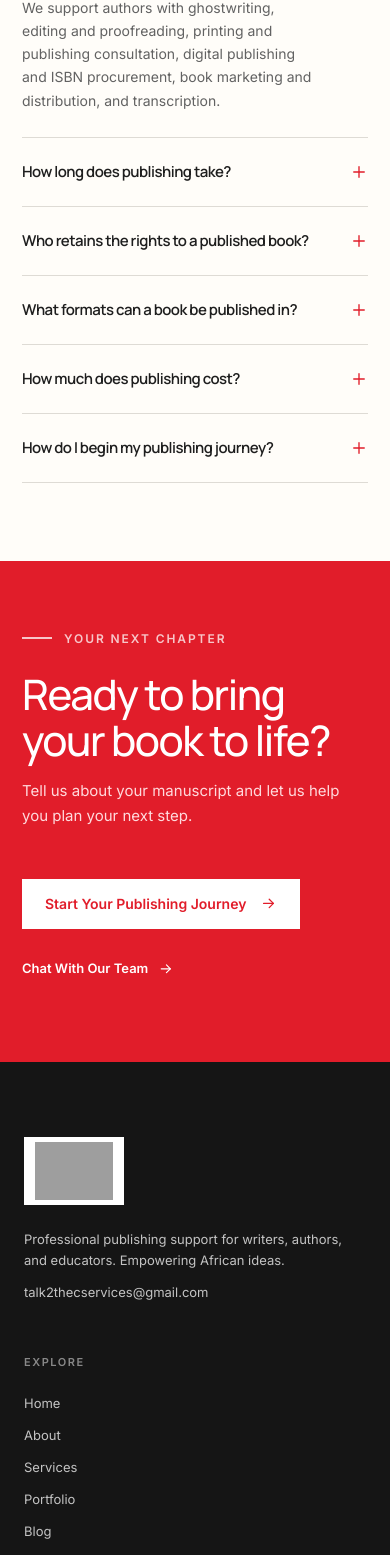
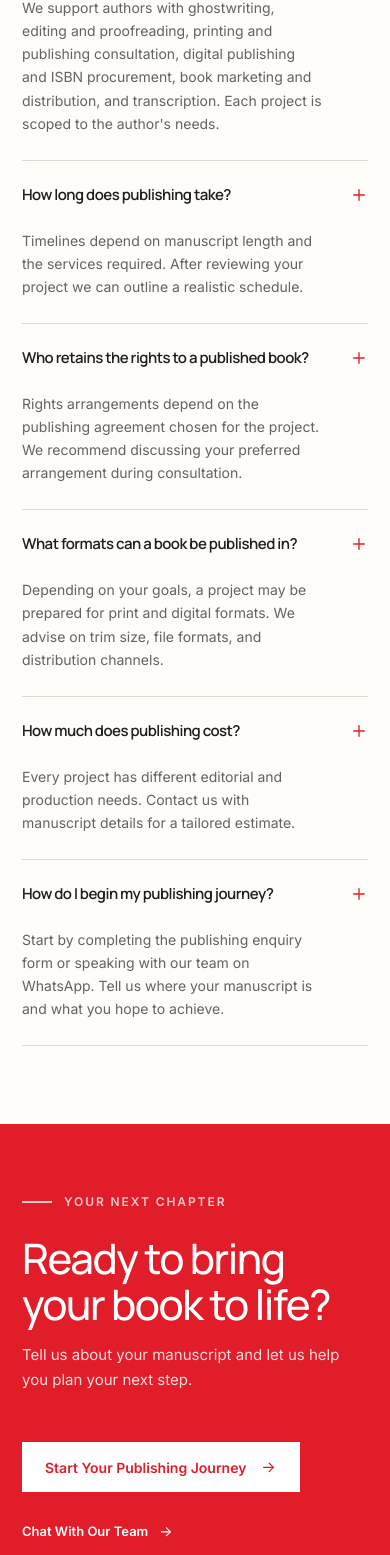
Before and after one commit to thecpublishers/thec-publishers-website, a React (Vite) app in the folder thec-publishers-website/: page / in a window 390 px wide. Shown: the part 9818-11373 px from the top of the page. Built offline with nearby package versions, Linux system fonts and the light colour scheme; grey boxes are pictures that could not be loaded; the HTML template or start-up script is replaced by a standard one.

Commit message:
Fix: close mobile menu on SPA navigation and add header listener for closeMobileMenu event

```diff
--- a/thec-publishers-website/src/App.tsx
+++ b/thec-publishers-website/src/App.tsx
@@ -35,12 +35,30 @@ const books = [
 ];
 
 const faqs = [
-  ["What services does Thec Writers & Publishers offer?", "We support authors with ghostwriting, editing and proofreading, printing and publishing consultation, digital publishing and ISBN procurement, book marketing and distribution, and transcription."],
-  ["How long does publishing take?", "Timelines depend on manuscript length, readiness, the services required, and the production plan. After reviewing your project, our team can outline a realistic schedule."],
-  ["Who retains the rights to a published book?", "Rights arrangements depend on the publishing agreement selected for the project. We recommend discussing your preferred arrangement during consultation and reviewing the written agreement carefully."],
-  ["What formats can a book be published in?", "Depending on your goals, a project may be prepared for print and digital formats. The suitable formats, trim size, and production specifications are confirmed during planning."],
-  ["How much does publishing cost?", "Every project has different editorial and production needs. Contact us with your manuscript details for a tailored estimate rather than a one-size-fits-all price."],
-  ["How do I begin my publishing journey?", "Start by completing the publishing enquiry form or speaking with our team on WhatsApp. Tell us where your manuscript is now and what you hope to achieve."],
+  [
+    "What services does Thec Writers & Publishers offer?",
+    "We support authors with ghostwriting, editing and proofreading, printing and publishing consultation, digital publishing and ISBN procurement, book marketing and distribution, and transcription. Each project is scoped to the author's needs.",
+  ],
+  [
+    "How long does publishing take?",
+    "Timelines depend on manuscript length and the services required. After reviewing your project we can outline a realistic schedule.",
+  ],
+  [
+    "Who retains the rights to a published book?",
+    "Rights arrangements depend on the publishing agreement chosen for the project. We recommend discussing your preferred arrangement during consultation.",
+  ],
+  [
+    "What formats can a book be published in?",
+    "Depending on your goals, a project may be prepared for print and digital formats. We advise on trim size, file formats, and distribution channels.",
+  ],
+  [
+    "How much does publishing cost?",
+    "Every project has different editorial and production needs. Contact us with manuscript details for a tailored estimate.",
+  ],
+  [
+    "How do I begin my publishing journey?",
+    "Start by completing the publishing enquiry form or speaking with our team on WhatsApp. Tell us where your manuscript is and what you hope to achieve.",
+  ],
 ];
 
 function Icon({ name }: { name: "arrow" | "menu" | "close" | "check" | "plus" | "mail" | "phone" | "pin" }) {
@@ -63,11 +81,20 @@ function LinkButton({ href, children, secondary = false, light = false }: { href
 
 function Header() {
   const [open, setOpen] = useState(false);
+
   useEffect(() => {
     const close = () => setOpen(false);
+    const handleCloseEvent = () => setOpen(false);
+
     window.addEventListener("popstate", close);
-    return () => window.removeEventListener("popstate", close);
+    window.addEventListener("closeMobileMenu", handleCloseEvent);
+
+    return () => {
+      window.removeEventListener("popstate", close);
+      window.removeEventListener("closeMobileMenu", handleCloseEvent);
+    };
   }, []);
+
   return (
     <header className="site-header">
       <a href="/" className="brand" aria-label="Thec Writers & Publishers, home">
@@ -82,8 +109,12 @@ function Header() {
       </button>
       <div id="mobile-menu" className={`mobile-menu ${open ? "open" : ""}`}>
         <nav aria-label="Mobile navigation">
-          {nav.map(([label, href], i) => <a key={label} href={href}><span>0{i + 1}</span>{label}</a>)}
-          <a className="mobile-cta" href="/publish-your-book/">Publish Your Book <Icon name="arrow" /></a>
+          {nav.map(([label, href], i) => (
+            <a key={label} href={href} onClick={() => setOpen(false)}>
+              <span>0{i + 1}</span>{label}
+            </a>
+          ))}
+          <a className="mobile-cta" href="/publish-your-book/" onClick={() => setOpen(false)}>Publish Your Book <Icon name="arrow" /></a>
         </nav>
       </div>
     </header>
@@ -211,7 +242,19 @@ function Hero() {
 
 function Faq({ question, answer, index }: { question: string; answer: string; index: number }) {
   const [open, setOpen] = useState(index === 0);
-  return <div className={`faq-item ${open ? "active" : ""}`}><h3><button type="button" onClick={() => setOpen(!open)} aria-expanded={open}><span>{question}</span><Icon name="plus" /></button></h3><div className="faq-answer" hidden={!open}><p>{answer}</p></div></div>;
+  return (
+    <div className={`faq-item ${open ? "active" : ""}`}>
+      <h3>
+        <button type="button" onClick={() => setOpen(!open)} aria-expanded={open}>
+          <span>{question}</span>
+          <Icon name="plus" />
+        </button>
+      </h3>
+      <div className="faq-answer" aria-hidden={!open}>
+        <p>{answer}</p>
+      </div>
+    </div>
+  );
 }
 
 function EnquiryForm() {
@@ -228,7 +271,7 @@ function EnquiryForm() {
         <label><span>Full name</span><input name="name" required placeholder="Your name" /></label>
         <label><span>Email address</span><input name="email" required type="email" placeholder="you@example.com" /></label>
         <label><span>Phone number</span><input name="phone" required type="tel" placeholder="+234" /></label>
-        <label><span>Service needed</span><select name="service" required defaultValue=""><option value="" disabled>Select a service</option>{services.map(([, title]) => <option key={title}>{title}</option>)}</select></label>
+        <label><span>Service needed</span><select name="service" required defaultValue=""><option value="" disabled>Select a service</option>{services.map(([, title]) => <option key={title} value={title}>{title}</option>)}</select></label>
         <label className="full"><span>Tell us about your book</span><textarea name="message" required rows={6} placeholder="What stage is your manuscript at, and what support do you need?" /></label>
       </div>
       <button className="button" type="submit">Review my enquiry <Icon name="arrow" /></button>
@@ -252,23 +295,62 @@ const pageContent: Record<string, { eyebrow: string; title: string; intro: strin
 };
 
 function InnerPage({ data }: { data: { eyebrow: string; title: string; intro: string; kind?: string } }) {
-  return <main className="inner-page"><section className="inner-hero"><Eyebrow>{data.eyebrow}</Eyebrow><h1>{data.title}</h1><p>{data.intro}</p></section>
-    {data.kind === "services" && <section className="section service-grid">{services.map(([icon, title, copy], i) => <article className="service-card" key={title}><div className="service-top"><span className="service-icon">{icon}</span><span className="card-number">0{i + 1}</span></div><h3>{title}</h3><p>{copy}</p><a href={`/services/${title.toLowerCase().replaceAll(" ", "-")}/`}>Learn more <Icon name="arrow" /></a></article>)}</section>}
-    {data.kind === "books" && <section className="section book-page-grid">{books.map(([title, src]) => <article className="book-card" key={title}><div className="book-cover"><img src={src} alt={`${title} book cover`} /></div><h3>{title}</h3></article>)}</section>}
-    {data.kind === "about" && <section className="section about-story"><div><SectionHeading eyebrow="Our approach" title="Author-centred, quality-minded." /><p>We help authors navigate publishing with professional guidance, transparent communication, and respect for the purpose behind every manuscript.</p><p>From our base in Keffi, Nasarawa State, we serve writers, educators, and thinkers across genres and backgrounds.</p></div><img src={companyGraphic} alt="Thec publishing operations and scope of service" /></section>}
-    {data.kind === "blog" && <section className="section empty-state"><span>Journal archive</span><h2>Existing articles will appear here.</h2><p>The template is ready for migration from WordPress while preserving article URLs, dates, categories, and authorship.</p></section>}
-    {data.kind === "contact" && <section className="section contact-layout"><div><h2>Start with the essentials.</h2><p><Icon name="mail" />talk2thecservices@gmail.com</p><p><Icon name="phone" />+234 706 856 6254</p><p><Icon name="pin" />Suite 31–34, Hassan Sadiq Plaza, beside Atlantic Guest Inn, Total Roundabout, Keffi, Nasarawa State, Nigeria.</p></div><EnquiryForm /></section>}
-    {!data.kind && <section className="section empty-state"><span>Page template</span><h2>This page is ready for verified content.</h2><p>The layout intentionally avoids inventing programme terms, vacancies, or commercial claims.</p></section>}
-  </main>;
+  return (
+    <main className="inner-page">
+      <section className="inner-hero"><Eyebrow>{data.eyebrow}</Eyebrow><h1>{data.title}</h1><p>{data.intro}</p></section>
+      {data.kind === "services" && (
+        <section className="section service-grid">{services.map(([icon, title, copy]) => <article className="service-card" key={title}><div className="service-top"><span className="service-icon">{icon}</span></div><h3>{title}</h3><p>{copy}</p></article>)}</section>
+      )}
+      {data.kind === "books" && (
+        <section className="section book-page-grid">{books.map(([title, src]) => <article className="book-card" key={title}><div className="book-cover"><img src={src} alt={`${title} book cover`} /></div><h3>{title}</h3></article>)}</section>
+      )}
+      {data.kind === "about" && (
+        <section className="section about-story"><div><SectionHeading eyebrow="Our approach" title="Author-centred, quality-minded." /><p>We help authors navigate publishing with clear guidance and attention to craft.</p></div></section>
+      )}
+      {data.kind === "blog" && (
+        <section className="section empty-state"><span>Journal archive</span><h2>Existing articles will appear here.</h2><p>The template is ready for migration from WordPress while we confirm authorship and links.</p></section>
+      )}
+      {data.kind === "contact" && (
+        <section className="section contact-layout"><div><h2>Start with the essentials.</h2><p><Icon name="mail" />talk2thecservices@gmail.com</p><p><Icon name="phone" />+234 706 856 6254</p></div></section>
+      )}
+      {!data.kind && (
+        <section className="section empty-state"><span>Page template</span><h2>This page is ready for verified content.</h2><p>The layout intentionally avoids inventing programme terms; we prefer to publish accurate, approved information.</p></section>
+      )}
+    </main>
+  );
 }
 
 function Footer() {
-  return <footer className="footer"><div className="footer-top">
-    <div className="footer-brand"><img src={logo} alt="Thec Writers & Publishers" /><p>Professional publishing support for writers, authors, and educators. Empowering African ideas.</p><a href="mailto:talk2thecservices@gmail.com">talk2thecservices@gmail.com</a></div>
-    <div><h3>Explore</h3>{[...nav, ["Careers", "/careers/"], ["Referral Program", "/referral-program/"]].map(([l, h]) => <a key={l} href={h}>{l}</a>)}</div>
-    <div><h3>Services</h3>{services.slice(0, 5).map(([, title]) => <a key={title} href="/services/">{title}</a>)}</div>
-    <div><h3>Visit & contact</h3><p>Suite 31–34, Hassan Sadiq Plaza, beside Atlantic Guest Inn, Total Roundabout, Keffi, Nasarawa State.</p><p>+234 706 856 6254</p><p>Mon–Sat, 9:00 AM–5:00 PM</p><a href="http://wa.link/2u3nsm" target="_blank" rel="noreferrer">WhatsApp ↗</a></div>
-  </div><div className="footer-bottom"><p>© {new Date().getFullYear()} Thec Writers & Publishers. All rights reserved.</p><p>Social links will be added when confirmed.</p><a href="/bookstore/">Bookstore</a></div></footer>;
+  return (
+    <footer className="footer">
+      <div className="footer-top">
+        <div className="footer-brand">
+          <img src={logo} alt="Thec Writers & Publishers" />
+          <p>Professional publishing support for writers, authors, and educators. Empowering African ideas.</p>
+          <a href="mailto:talk2thecservices@gmail.com">talk2thecservices@gmail.com</a>
+        </div>
+        <div>
+          <h3>Explore</h3>
+          {[...nav, ["Careers", "/careers/"], ["Referral Program", "/referral-program/"]].map(([l, h]) => <a key={String(l)} href={String(h)}>{String(l)}</a>)}
+        </div>
+        <div>
+          <h3>Services</h3>
+          {services.slice(0, 5).map(([, title]) => <a key={title} href="/services/">{title}</a>)}
+        </div>
+        <div>
+          <h3>Visit & contact</h3>
+          <p>Suite 31–34, Hassan Sadiq Plaza, beside Atlantic Guest Inn, Total Roundabout, Keffi, Nasarawa State.</p>
+          <p>+234 706 856 6254</p>
+          <p>Mon–Sat, 9:00 AM–5:00 PM</p>
+        </div>
+      </div>
+      <div className="footer-bottom">
+        <p>© {new Date().getFullYear()} Thec Writers & Publishers. All rights reserved.</p>
+        <p>Social links will be added when confirmed.</p>
+        <a href="/bookstore/">Bookstore</a>
+      </div>
+    </footer>
+  );
 }
 
 function App() {
@@ -276,11 +358,12 @@ function App() {
   useEffect(() => {
     const onClick = (event: MouseEvent) => {
       const target = (event.target as HTMLElement).closest("a");
-      if (!target || target.target === "_blank" || target.origin !== window.location.origin) return;
+      if (!target || (target as HTMLAnchorElement).target === "_blank" || (target as HTMLAnchorElement).origin !== window.location.origin) return;
       event.preventDefault();
-      window.history.pushState({}, "", target.pathname);
-      setPath(target.pathname);
+      window.history.pushState({}, "", (target as HTMLAnchorElement).pathname);
+      setPath((target as HTMLAnchorElement).pathname);
       window.scrollTo({ top: 0, behavior: "smooth" });
+      window.dispatchEvent(new CustomEvent("closeMobileMenu"));
     };
     const onPop = () => setPath(window.location.pathname);
     document.addEventListener("click", onClick);
@@ -289,8 +372,8 @@ function App() {
   }, []);
   const exact = path === "/" ? null : pageContent[path];
   const serviceDetail = path.startsWith("/services/") && path !== "/services/";
-  const data = exact ?? (serviceDetail ? { eyebrow: "Publishing service", title: "Expert support shaped around your manuscript.", intro: "Speak with our team to understand the scope, process, timeline, and investment for this service.", kind: "contact" } : null);
-  return <><Header />{path === "/" ? <Hero /> : data ? <InnerPage data={data} /> : <InnerPage data={{ eyebrow: "Not found", title: "This page has not been published yet.", intro: "Return to the homepage or contact our team if you were looking for something specific." }} />}<Footer /></>;
+  const data = exact ?? (serviceDetail ? { eyebrow: "Publishing service", title: "Expert support shaped around your manuscript.", intro: "Speak with our team to understand the scope, process, timeline, and investment for this service.", kind: "contact" } : undefined);
+  return <><Header />{path === "/" ? <Hero /> : data ? <InnerPage data={data as any} /> : <InnerPage data={{ eyebrow: "Not found", title: "This page has not been published yet.", intro: "Return to the homepage or use the site navigation to continue." }} /> }<Footer /></>;
 }
 
 export default App;
```
